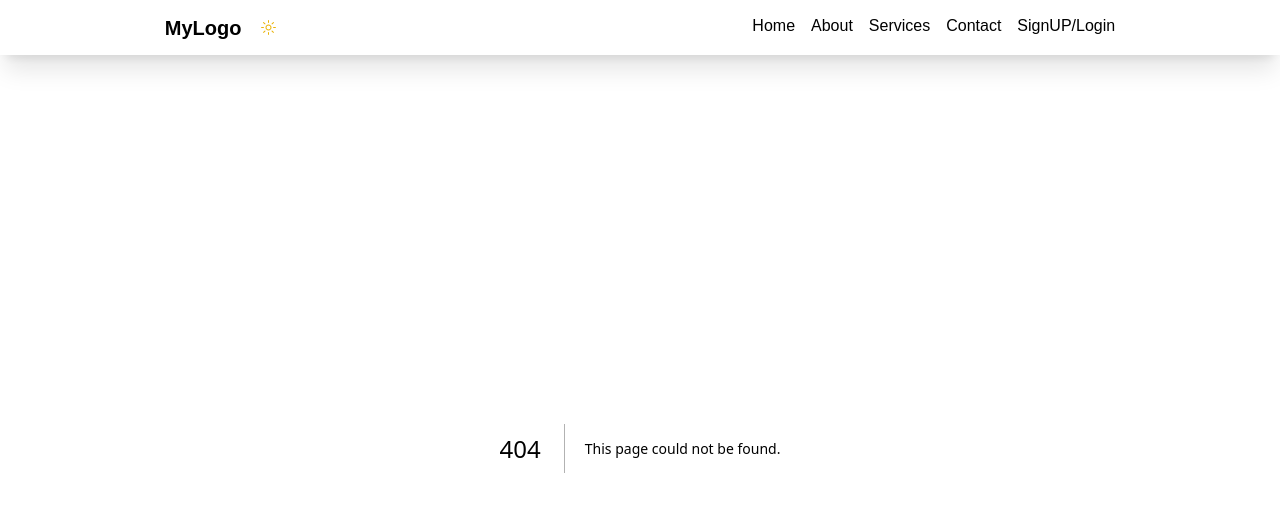
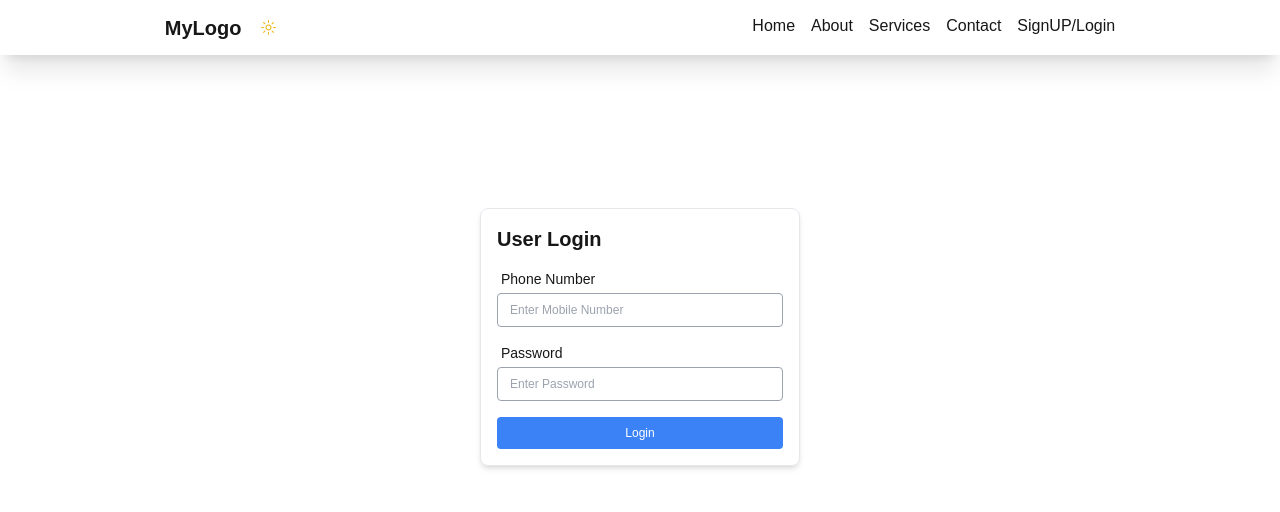
Before and after one commit to Github6432/job-portal, a Next.js app: page /user/login in a window 1280 px wide. Before the commit this address had no page. Shown: the top 512 px of the page. Built offline with nearby package versions, Linux system fonts and the light colour scheme.

Commit message:
create user register and login form with few funcnalty and backend respose is pending

```diff
--- a/models/userSchema.ts
+++ b/models/userSchema.ts
@@ -75,5 +75,5 @@ const UserSchema: Schema = new Schema({
 }, { timestamps: true, });
 
 // Model बनाएं और एक्सपोर्ट करें
-const User = mongoose.model<IUser>('User', UserSchema);
+const User = mongoose.models.User || mongoose.model<IUser>('User', UserSchema);
 export default User;
--- a/package.json
+++ b/package.json
@@ -12,6 +12,7 @@
     "@radix-ui/react-icons": "^1.3.1",
     "bcrypt": "^5.1.1",
     "colors": "^1.4.0",
+    "jsonwebtoken": "^9.0.2",
     "mongoose": "^8.8.0",
     "next": "15.0.2",
     "react": "19.0.0-rc-02c0e824-20241028",
@@ -20,6 +21,7 @@
   },
   "devDependencies": {
     "@types/bcrypt": "^5.0.2",
+    "@types/jsonwebtoken": "^9.0.7",
     "@types/node": "^20",
     "@types/react": "^18",
     "@types/react-dom": "^18",
--- a/pages/api/user/create-user.ts
+++ b/pages/api/auth/create-user.ts
@@ -11,11 +11,9 @@ type Data = {
 };
 
 export default async function handler(req: NextApiRequest, res: NextApiResponse<Data>) {
-    await connectdb(); // Establish database connection
-    console.log('ok1')
+    await connectdb();
 
     if (req.method === 'POST') {
-        console.log('ok2')
         const { user }: { user: Partial<IUser> } = req.body;
         try {
             // Step 2: Check if the user already exists
@@ -26,7 +24,6 @@ export default async function handler(req: NextApiRequest, res: NextApiResponse<
 
             // Step 3: Hash Password
             const customSalt: string = process.env.MY_SECRET_PHRASE || "";
-            console.log('custum salt', customSalt)
             // Step 1: Hash all user passwords concurrently
             const saltedPassword = customSalt + user.password;
             const hashedPassword = await bcrypt.hash(saltedPassword, 8); // 8 salt rounds for speed
--- /dev/null
+++ b/pages/api/auth/login.ts
@@ -0,0 +1,57 @@
+import type { NextApiRequest, NextApiResponse } from "next";
+import User from "@/models/userSchema"; // Adjust path to your schema
+import dbConnect from "@/config/db"; // Your DB connection utility
+import bcrypt from "bcrypt";
+import jwt from "jsonwebtoken";
+
+export default async function handler(req: NextApiRequest, res: NextApiResponse) {
+  if (req.method !== "POST") {
+    return res.status(405).json({ message: "Method not allowed" });
+  }
+
+  await dbConnect();
+
+  const { phoneNumber, password } = req.body.formData;
+
+  try {
+    // Find user by email
+    const user = await User.findOne({ phoneNumber });
+    if (!user) {
+      return res.status(404).json({ message: "Please enter the valid credentials" });
+    }
+
+    // Validate password
+    const customSalt: string = process.env.MY_SECRET_PHRASE || "";
+    const isPasswordValid = await bcrypt.compare(customSalt + password, user.password);
+    if (!isPasswordValid) {
+      return res.status(401).json({ message: "Invalid phoneNumber or password" });
+    }
+
+    // Update last login time and IP address
+    const currentTime = new Date();
+    const ipAddress = req.headers["x-forwarded-for"] || req.socket.remoteAddress || "Unknown";
+
+    user.lastLogin = currentTime; // Update lastLogin field
+    user.loginHistory = user.loginHistory || []; // Ensure it's initialized
+    // Get last login details (if available)
+    const lastLoginIndex = user.loginHistory.length - 1;
+    const previousLogin = lastLoginIndex > 0 ? user.loginHistory[lastLoginIndex] : null;
+    user.loginHistory.push({ timestamp: currentTime, ipAddress: String(ipAddress) }); // Add new login entry
+
+    // If loginHistory exceeds 5 entries, remove the oldest ones
+    if (user.loginHistory.length > 5) {
+      user.loginHistory = user.loginHistory.slice(-5); // Keep only the last 5 entries
+    }
+
+    await user.save();
+
+    // Generate JWT token
+    const token = jwt.sign({ id: user._id, role: user.role }, process.env.JWT_SECRET!, {
+      expiresIn: "10d",
+    });
+
+    res.status(201).json({message:'Logged IN Successfully', token, currentLogin: { timestamp: currentTime, ipAddress }, lastLogin: previousLogin || "No previous login available", loginHistory: user.loginHistory, });
+  } catch (error) {
+    res.status(500).json({ message: "Internal server error", });
+  }
+}
--- a/pages/user/CreateUser.tsx
+++ b/pages/user/CreateUser.tsx
@@ -1,6 +1,8 @@
+import { useRouter } from 'next/router';
 import React, { useState } from 'react';
 
 const CreateUser: React.FC = () => {
+    const router = useRouter();
     const [isSubmitting, setIsSubmitting] = useState(false);
     const [isChecked, setIsChecked] = useState(false);
     const [formData, setFormData] = useState({
@@ -32,20 +34,26 @@ const CreateUser: React.FC = () => {
         const { name, value } = e.target;
         setFormData((prevData) => ({ ...prevData, [name]: value }));
     };
+    const handleAddressChange = (e: React.ChangeEvent<HTMLInputElement>) => {
+        const { name, value } = e.target;
+        setFormData((prevData) => ({ ...prevData, address: { ...prevData.address, [name]: value, }, }));
+    };
+
 
     const handleSubmit = async (e: React.FormEvent) => {
         e.preventDefault();
         setIsSubmitting(true);
-        // Process form submission here (e.g., send formData to API)
-        console.log('FORMDATA', formData);
-        console.log('ooooooooook')
         try {
-            const response = await fetch('/api/user/create-user', {
+            const response = await fetch('/api/auth/create-user', {
                 method: 'POST', headers: { 'Content-Type': 'application/json' }, body: JSON.stringify({ user: formData }),
             });
             const resData = await response.json();
             if (response.ok) {
                 console.log(resData);
+                alert("Registration mesage is pendig")
+                setTimeout(() => {
+                    router.push('/user/login');
+                }, 2000);
             } else {
                 console.error('Error:', resData);
             }
@@ -55,7 +63,7 @@ const CreateUser: React.FC = () => {
     };
 
     return (
-        <div className="w-fit mx-auto p-4 my-16 border rounded-lg shadow-md">
+        <div className="w-fit md:w-7/12  mx-auto p-4 my-16 border rounded-lg shadow-md">
             <h2 className="text-xl font-semibold mb-4">New User: Sign UP</h2>
             <form onSubmit={handleSubmit} className=" text-xs space-y-4">
                 {/* Name */}
@@ -98,9 +106,9 @@ const CreateUser: React.FC = () => {
                         />
                     </div>
                 </div>
-                <div className="flex justify-evenly">
+                <div className="flex space-x-4">
                     {/* Email */}
-                    <div className='space-y-1'>
+                    <div className='w-full space-y-1'>
                         <label htmlFor="email" className="text-sm font-medium ml-1 ">Email</label>
                         <input
                             type="email"
@@ -113,7 +121,7 @@ const CreateUser: React.FC = () => {
                         />
                     </div>
                     {/* Phone Number */}
-                    <div className='space-y-1'>
+                    <div className='w-full space-y-1'>
                         <label htmlFor="phone" className="text-sm font-medium ml-1 ">Phone</label>
                         <input
                             type="tel"
@@ -128,9 +136,9 @@ const CreateUser: React.FC = () => {
                         />
                     </div>
                 </div>
-                <div className="flex justify-evenly">
+                <div className="flex space-x-2">
                     {/* Password */}
-                    <div className='space-y-1'>
+                    <div className='w-full space-y-1'>
                         <label htmlFor="password" className="text-sm font-medium ml-1 ">Password</label>
                         <input
                             type="password"
@@ -145,7 +153,7 @@ const CreateUser: React.FC = () => {
                         />
                     </div>
                     {/* Re-Password */}
-                    <div className='space-y-1'>
+                    <div className='w-full space-y-1'>
                         <label htmlFor="re-password" className="text-sm font-medium ml-1 ">Confirm Password</label>
                         <input
                             type="password"
@@ -190,6 +198,7 @@ const CreateUser: React.FC = () => {
                         <input
                             type="radio"
                             checked={isChecked}
+                            readOnly
                             onClick={() => setIsChecked(prev => !prev)}
                             className="form-radio text-blue-500"
                         />
@@ -208,7 +217,7 @@ const CreateUser: React.FC = () => {
                                     name="country"
                                     value={formData.address.country}
                                     placeholder='Country'
-                                    // onChange={handleAddressChange}
+                                    onChange={handleAddressChange}
                                     className="w-full px-3 py-2 border border-gray-400 rounded bg-transparent"
                                 />
                             </div>
@@ -219,7 +228,7 @@ const CreateUser: React.FC = () => {
                                     name="state"
                                     value={formData.address.state}
                                     placeholder='State'
-                                    // onChange={handleAddressChange}
+                                    onChange={handleAddressChange}
                                     className="w-full px-3 py-2 border border-gray-400 rounded bg-transparent"
                                 />
                             </div>
@@ -230,42 +239,42 @@ const CreateUser: React.FC = () => {
                                     name="city"
                                     value={formData.address.city}
                                     placeholder='City'
-                                    // onChange={handleAddressChange}
+                                    onChange={handleAddressChange}
                                     className="w-full px-3 py-2 border border-gray-400 rounded bg-transparent"
                                 />
                             </div>
                         </div>
                         <div className='flex space-x-2'>
-                            <div className="space-y-1">
+                            <div className=" w-full space-y-1">
                                 <label htmlFor="village" className="text-sm font-medium ml-1">Village / Town</label>
                                 <input
                                     type="text"
                                     name="village"
                                     value={formData.address.village}
                                     placeholder='Village'
-                                    // onChange={handleAddressChange}
+                                    onChange={handleAddressChange}
                                     className="w-full px-3 py-2 border border-gray-400 rounded bg-transparent"
                                 />
                             </div>
-                            <div className="space-y-1">
+                            <div className="w-full space-y-1">
                                 <label htmlFor="pincode" className="text-sm font-medium ml-1">Pincode</label>
                                 <input
                                     type="text"
                                     name="pincode"
                                     value={formData.address.pincode}
                                     placeholder='Pincode'
-                                    // onChange={handleAddressChange}
+                                    onChange={handleAddressChange}
                                     className="w-full px-3 py-2 border border-gray-400 rounded bg-transparent"
                                 />
                             </div>
                         </div>
                         <div className='flex space-x-2'>
-                            <div className="space-y-1">
+                            <div className="w-full space-y-1">
                                 <label htmlFor="landmark" className="text-sm font-medium ml-1">Landmark</label>
-                                <textarea
+                                <input
                                     name="landmark"
                                     value={formData.address.landmark}
-                                    // onChange={handleAddressChange}
+                                    onChange={handleAddressChange}
                                     placeholder='Landmark.....'
                                     className="w-full px-3 py-2 border border-gray-400 rounded bg-transparent"
                                 />
--- /dev/null
+++ b/pages/user/login.tsx
@@ -0,0 +1,91 @@
+import React, { useState } from 'react';
+import { useRouter } from 'next/router';
+
+const Login: React.FC = () => {
+    const router = useRouter();
+    const [isSubmitting, setIsSubmitting] = useState(false);
+    const [formData, setFormData] = useState({
+        phoneNumber: '',
+        password: '',
+    });
+
+    const handleChange = (e: React.ChangeEvent<HTMLInputElement | HTMLSelectElement>) => {
+        const { name, value } = e.target;
+        setFormData((prevData) => ({ ...prevData, [name]: value }));
+    };
+
+    const handleSubmit = async (e: React.FormEvent) => {
+        e.preventDefault();
+        setIsSubmitting(true);
+
+        try {
+            const response = await fetch('/api/auth/login', {
+                method: 'POST',
+                headers: { 'Content-Type': 'application/json' },
+                body: JSON.stringify({ formData }),
+            });
+            const resData = await response.json();
+            if (response.ok) {
+                console.log('Login successful:', resData);
+                router.push('/'); // Redirect on success
+            } else {
+                console.error('Error:', resData);
+                alert('Login failed');
+            }
+        } catch (error) {
+            console.error('Request failed:', error);
+        } finally {
+            setIsSubmitting(false);
+        }
+    };
+
+
+    return (
+        <div className="w-fit md:w-4/12 mx-auto p-4 my-40 border rounded-lg shadow-md">
+            <h2 className="text-xl font-semibold mb-4">User Login</h2>
+            <form onSubmit={handleSubmit} className=" text-xs space-y-4">
+                {/* Phone Number */}
+                <div className='w-full space-y-1'>
+                    <label htmlFor="phoneNumber" className="text-sm font-medium ml-1">Phone Number</label>
+                    <input
+                        type="tel"
+                        name="phoneNumber"
+                        placeholder="Enter Mobile Number"
+                        value={formData.phoneNumber}
+                        pattern="\d{10}"
+                        required
+                        onChange={handleChange}
+                        className="w-full px-3 py-2 border border-gray-400 rounded bg-transparent"
+                    />
+                </div>
+
+                {/* Password */}
+                <div className='w-full space-y-1'>
+                    <label htmlFor="password" className="text-sm font-medium ml-1">Password</label>
+                    <input
+                        type="password"
+                        name="password"
+                        placeholder="Enter Password"
+                        value={formData.password}
+                        minLength={6}
+                        required
+                        onChange={handleChange}
+                        className="w-full px-3 py-2 border border-gray-400 rounded bg-transparent"
+                        autoComplete="new-password"
+                    />
+                </div>
+
+                {/* Submit Button */}
+                <button
+                    type="submit"
+                    disabled={isSubmitting}
+                    className={`w-full py-2 px-4 rounded ${isSubmitting ? 'bg-gray-400' : 'bg-blue-500'} text-white hover:bg-blue-600 transition`}
+                >
+                    {isSubmitting ? 'Loginging...' : 'Login'}
+                </button>
+            </form>
+        </div>
+    );
+};
+
+export default Login;
```
Also changed, not shown: 2 other files (tests, documents, lock files or other folders).
